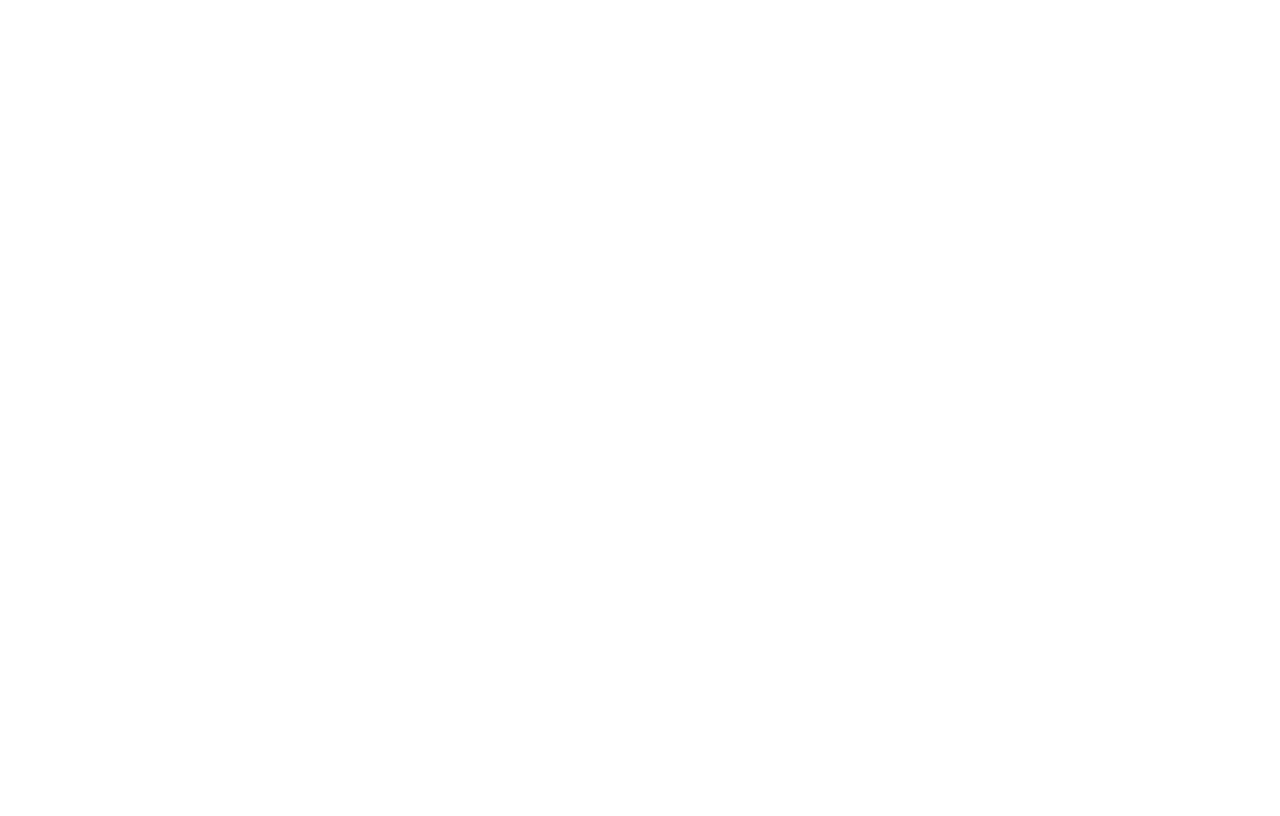
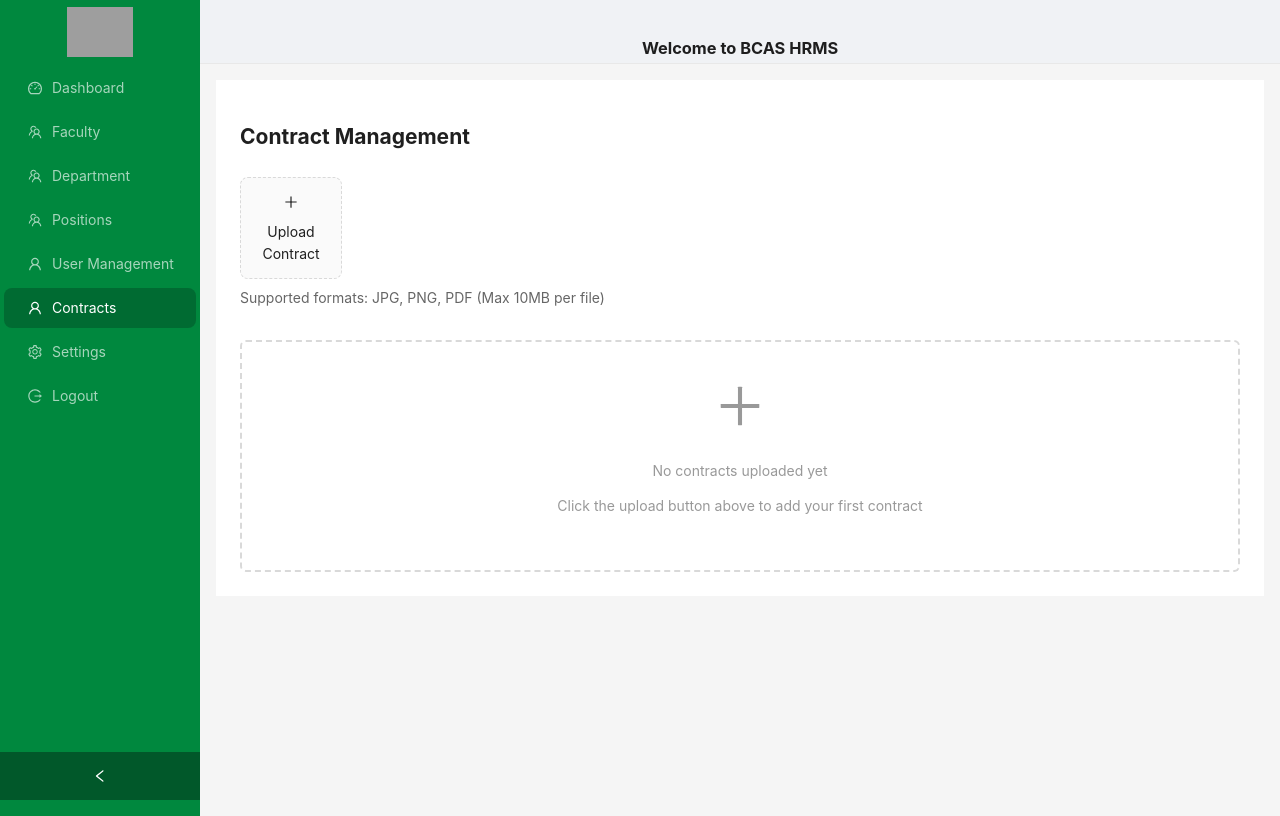
Before and after one commit to grunt24/bcas-hrms, a React (Vite) app: page /contracts in a window 1280 px wide. Before the commit this address had no page. Built offline with nearby package versions, Linux system fonts and the light colour scheme; sample sign-in values are in the browser's storage; grey boxes are pictures that could not be loaded.

Commit message:
second commit

```diff
--- a/src/App.tsx
+++ b/src/App.tsx
@@ -10,6 +10,7 @@
 import { useNavigate, useLocation } from "react-router-dom";
 import DepartmentPage from "./pages/DepartmentPage";
 import PositionPage from "./pages/PositionPage";
+import ContractPage from "./pages/ContractPage";
 
 const ProtectedRoute = ({ children }: { children: React.ReactNode }) => {
   const navigate = useNavigate();
@@ -43,6 +44,7 @@
           <Route path="/departments" element={<DepartmentPage />} />
           <Route path="/positions" element={<PositionPage />} />
           <Route path="/users" element={<UserManagementPage />} />
+          <Route path="/contracts" element={<ContractPage />} />
           <Route path="/settings" element={<SettingsPage />} />
         </Route>
       </Routes>
--- a/src/layout/MainLayout.css
+++ b/src/layout/MainLayout.css
@@ -138,3 +138,18 @@
     margin-left: 0 !important;
   }
 }
+/* Custom trigger button color */
+.ant-layout-sider-trigger {
+  background: #01582a !important; /* Dark green color */
+  color: white !important;
+}
+
+/* Hover effect for the trigger */
+.ant-layout-sider-trigger:hover {
+  background: #014822 !important; /* Slightly darker green on hover */
+}
+
+/* Icon inside the trigger */
+.ant-layout-sider-trigger .anticon {
+  color: white !important;
+}
--- a/src/layout/MainLayout.tsx
+++ b/src/layout/MainLayout.tsx
@@ -118,6 +118,11 @@
               icon: <UserOutlined />,
               label: "User Management",
             },
+             {
+              key: "contracts",
+              icon: <UserOutlined />,
+              label: "Contracts",
+            },
             {
               key: "settings",
               icon: <SettingOutlined />,
--- /dev/null
+++ b/src/pages/ContractPage.tsx
@@ -0,0 +1,208 @@
+import React, { useState } from "react";
+import { PlusOutlined, EyeOutlined, DeleteOutlined } from "@ant-design/icons";
+import { Button, Upload, Modal, message, Card, Row, Col } from "antd";
+import type { UploadFile, UploadProps } from "antd";
+
+interface UploadedFile extends UploadFile {
+  preview?: string;
+  type?: string;
+}
+
+const ContractPage: React.FC = () => {
+  const [fileList, setFileList] = useState<UploadedFile[]>([]);
+  const [previewOpen, setPreviewOpen] = useState(false);
+  const [previewImage, setPreviewImage] = useState("");
+  const [previewTitle, setPreviewTitle] = useState("");
+
+  // Convert file to base64 for preview
+  const getBase64 = (file: File): Promise<string> =>
+    new Promise((resolve, reject) => {
+      const reader = new FileReader();
+      reader.readAsDataURL(file);
+      reader.onload = () => resolve(reader.result as string);
+      reader.onerror = (error) => reject(error);
+    });
+
+  // Handle preview
+  const handlePreview = async (file: UploadedFile) => {
+    if (!file.url && !file.preview) {
+      file.preview = await getBase64(file.originFileObj as File);
+    }
+    setPreviewImage(file.url || (file.preview as string));
+    setPreviewOpen(true);
+    setPreviewTitle(file.name || file.url!.substring(file.url!.lastIndexOf("/") + 1));
+  };
+
+  // Handle file change
+  const handleChange: UploadProps["onChange"] = ({ fileList: newFileList }) => {
+    setFileList(newFileList);
+  };
+
+  // Custom upload validation
+  const beforeUpload = (file: File) => {
+    const isValidType = file.type === "image/jpeg" ||
+                       file.type === "image/png" ||
+                       file.type === "application/pdf";
+
+    if (!isValidType) {
+      message.error("You can only upload JPG, PNG, or PDF files!");
+      return false;
+    }
+
+    const isLt10M = file.size / 1024 / 1024 < 10;
+    if (!isLt10M) {
+      message.error("File must be smaller than 10MB!");
+      return false;
+    }
+
+    return false; // Prevent auto upload, handle manually
+  };
+
+  // Custom request to handle file upload manually
+  const customRequest = ({ file, onSuccess }: any) => {
+    // Simulate upload success
+    setTimeout(() => {
+      onSuccess("ok");
+    }, 0);
+  };
+
+  const uploadButton = (
+    <div>
+      <PlusOutlined />
+      <div style={{ marginTop: 8 }}>Upload Contract</div>
+    </div>
+  );
+
+  // Render file preview card
+  const renderFileCard = (file: UploadedFile) => {
+    const isImage = file.type?.startsWith("image/");
+    const isPDF = file.type === "application/pdf";
+
+    return (
+      <Col xs={24} sm={12} md={8} lg={6} key={file.uid}>
+        <Card
+          hoverable
+          style={{ marginBottom: 16 }}
+          cover={
+            isImage ? (
+              <div style={{ height: 200, overflow: "hidden", display: "flex", alignItems: "center", justifyContent: "center" }}>
+                <img
+                  alt={file.name}
+                  src={file.preview || file.url}
+                  style={{ width: "100%", height: "100%", objectFit: "cover" }}
+                />
+              </div>
+            ) : (
+              <div style={{
+                height: 200,
+                display: "flex",
+                alignItems: "center",
+                justifyContent: "center",
+                backgroundColor: "#f5f5f5",
+                fontSize: "48px",
+                color: "#ff4d4f"
+              }}>
+                📄
+              </div>
+            )
+          }
+          actions={[
+            <EyeOutlined key="preview" onClick={() => handlePreview(file)} />,
+            <DeleteOutlined
+              key="delete"
+              onClick={() => {
+                const newFileList = fileList.filter(item => item.uid !== file.uid);
+                setFileList(newFileList);
+              }}
+            />
+          ]}
+        >
+          <Card.Meta
+            title={file.name}
+            description={`${(file.size! / 1024 / 1024).toFixed(2)} MB`}
+          />
+        </Card>
+      </Col>
+    );
+  };
+
+  return (
+    <>
+      <div style={{ padding: 24, minHeight: 360, background: "#fff" }}>
+        <h2 style={{ marginBottom: 24 }}>Contract Management</h2>
+
+        {/* Upload Area */}
+        <div style={{ marginBottom: 32 }}>
+          <Upload
+            customRequest={customRequest}
+            listType="picture-card"
+            fileList={fileList}
+            onPreview={handlePreview}
+            onChange={handleChange}
+            beforeUpload={beforeUpload}
+            accept="image/jpeg,image/png,application/pdf"
+            showUploadList={false}
+          >
+            {fileList.length >= 8 ? null : uploadButton}
+          </Upload>
+          <p style={{ marginTop: 8, color: "#666" }}>
+            Supported formats: JPG, PNG, PDF (Max 10MB per file)
+          </p>
+        </div>
+
+        {/* File Preview Grid */}
+        {fileList.length > 0 && (
+          <div>
+            <h3 style={{ marginBottom: 16 }}>Uploaded Contracts ({fileList.length})</h3>
+            <Row gutter={[16, 16]}>
+              {fileList.map(renderFileCard)}
+            </Row>
+          </div>
+        )}
+
+        {fileList.length === 0 && (
+          <div style={{
+            textAlign: "center",
+            padding: "40px 0",
+            color: "#999",
+            border: "2px dashed #d9d9d9",
+            borderRadius: "6px"
+          }}>
+            <PlusOutlined style={{ fontSize: "48px", marginBottom: "16px" }} />
+            <p>No contracts uploaded yet</p>
+            <p>Click the upload button above to add your first contract</p>
+          </div>
+        )}
+      </div>
+
+      {/* Preview Modal */}
+      <Modal
+        open={previewOpen}
+        title={previewTitle}
+        footer={null}
+        onCancel={() => setPreviewOpen(false)}
+        width={800}
+        centered
+      >
+        {previewImage.includes("data:application/pdf") ? (
+          <div style={{ textAlign: "center", padding: "40px 0" }}>
+            <div style={{ fontSize: "48px", marginBottom: "16px" }}>📄</div>
+            <p>PDF Preview</p>
+            <p style={{ color: "#666" }}>{previewTitle}</p>
+            <Button type="primary" onClick={() => window.open(previewImage)}>
+              Open PDF in New Tab
+            </Button>
+          </div>
+        ) : (
+          <img
+            alt="preview"
+            style={{ width: "100%" }}
+            src={previewImage}
+          />
+        )}
+      </Modal>
+    </>
+  );
+};
+
+export default ContractPage;
```
Also changed, not shown: src/pages/ContractPage.css (added).
